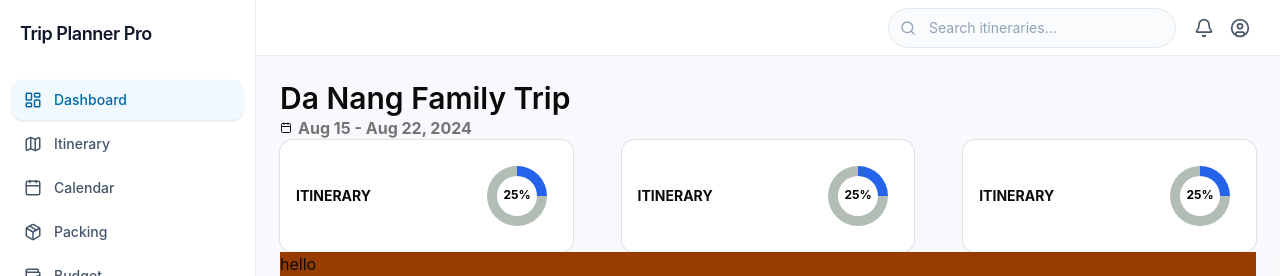
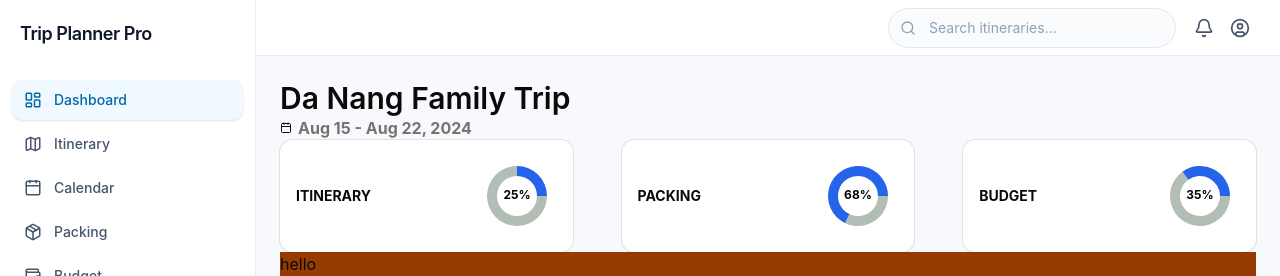
Before and after one commit to ThaoNguyen151/trip-planner-pro, a React (Vite) app: page /dashboard in a window 1280 px wide. Shown: the top 276 px of the page. Built offline with nearby package versions, Linux system fonts and the light colour scheme.

Commit message:
feat: create all progress percentage display cards

```diff
--- a/src/components/dashboard/DisplayArea.tsx
+++ b/src/components/dashboard/DisplayArea.tsx
@@ -1,36 +1,18 @@
-// import { ResizableHandle, ResizablePanel, ResizablePanelGroup } from "../ui/resizable";
-// import { ProgressCard } from "./ProgressCard";
+import { ProgressCard } from "./ProgressCard";
 
-import { ProgressCard } from "./ProgressCard";
 
 export function DisplayArea() {
     return (
-        // <ResizablePanelGroup orientation="vertical" className=" w-screen min-h-screen">
-        //     <ResizablePanel defaultSize={33} className="bg-amber-300">
-        //         <ResizablePanelGroup orientation="horizontal" className="w-full h-full">
-        //             <ResizablePanel defaultSize={33} className="bg-blue-300">
-        //                 <ProgressCard></ProgressCard>
-        //             </ResizablePanel>
-        //             <ResizablePanel defaultSize={33} className="bg-blue-500">
-        //                 {/* <ProgressCard></ProgressCard> */}
-        //             </ResizablePanel><ResizablePanel defaultSize={30} className="bg-blue-300">
-        //                 {/* <ProgressCard></ProgressCard> */}
-        //             </ResizablePanel>
-        //         </ResizablePanelGroup>
-        //     </ResizablePanel>
-        //     <ResizableHandle></ResizableHandle>
-        //     <ResizablePanel defaultSize={70} className="bg-amber-700"></ResizablePanel>
-        // </ResizablePanelGroup>
         <div className="">
-            <div className="md:h-3/10  md:gap-[5%] flex flex-col min-[830px]:flex-row">
-                <div className="md:w-3/10">
-                    <ProgressCard></ProgressCard>
+            <div className="md:h-3/10  md:gap-[5%] flex flex-col min-[850px]:flex-row">
+                <div className="min-[850px]:w-3/10 w-full">
+                    <ProgressCard name="itinerary" past={4} total={16}></ProgressCard>
                 </div>
-                <div className="md:w-3/10">
-                    <ProgressCard></ProgressCard>
+                <div className="min-[850px]:w-3/10 w-full">
+                    <ProgressCard name="packing" past={68} total={100}></ProgressCard>
                 </div>
-                <div className="md:w-3/10">
-                    <ProgressCard></ProgressCard>
+                <div className="min-[850px]:w-3/10 w-full">
+                    <ProgressCard name="budget" past={4200} total={12000}></ProgressCard>
                 </div>
             </div>
             <div className="md:h-7/10 bg-amber-800">
--- a/src/components/dashboard/ProgressCard.tsx
+++ b/src/components/dashboard/ProgressCard.tsx
@@ -1,14 +1,20 @@
 import {Card, CardContent} from '@/components/ui/card';
 import { ProgressChart } from './ProgressChart';
 
-export function ProgressCard() {
+type ChartCardProps = {
+    name: string,
+    past: number,
+    total: number
+}
+
+export function ProgressCard(props: ChartCardProps) {
     return(
     <div className='max-w-full max-h-full'>
         <Card className='overflow-visible min-w-fit'>
             <CardContent>
                 <div className='flex flex-row items-center justify-between min-w-fit w-full'>
-                    <p className='text-foreground font-bold text-transform: uppercase'>Itinerary</p>
-                    <div className='h-full'><ProgressChart></ProgressChart></div>
+                    <p className='text-foreground font-bold text-transform: uppercase'>{props.name}</p>
+                    <div className='h-full'><ProgressChart pastC={props.past} totalC={props.total}></ProgressChart></div>
                 </div>
             </CardContent>
         </Card>
--- a/src/components/dashboard/ProgressChart.tsx
+++ b/src/components/dashboard/ProgressChart.tsx
@@ -2,10 +2,15 @@ import { type ChartConfig } from "@/components/ui/chart"
 import { ChartContainer, ChartTooltip, ChartTooltipContent } from "@/components/ui/chart"
 import { Pie, PieChart, Label } from "recharts"
 
-export function ProgressChart() {
+type ChartProps = {
+    pastC: number,
+    totalC: number
+}
+
+export function ProgressChart(props: ChartProps) {
     const chartData = [
-        {status: "past", items: 4, fill: "var(--color-past)"},
-        {status: "standby", items: 12, fill: "var(--color-standby)"},
+        {status: "past", items: props.pastC, fill: "var(--color-past)"},
+        {status: "standby", items: props.totalC - props.pastC, fill: "var(--color-standby)"},
     ]
 
     const chartConfig = {
```
